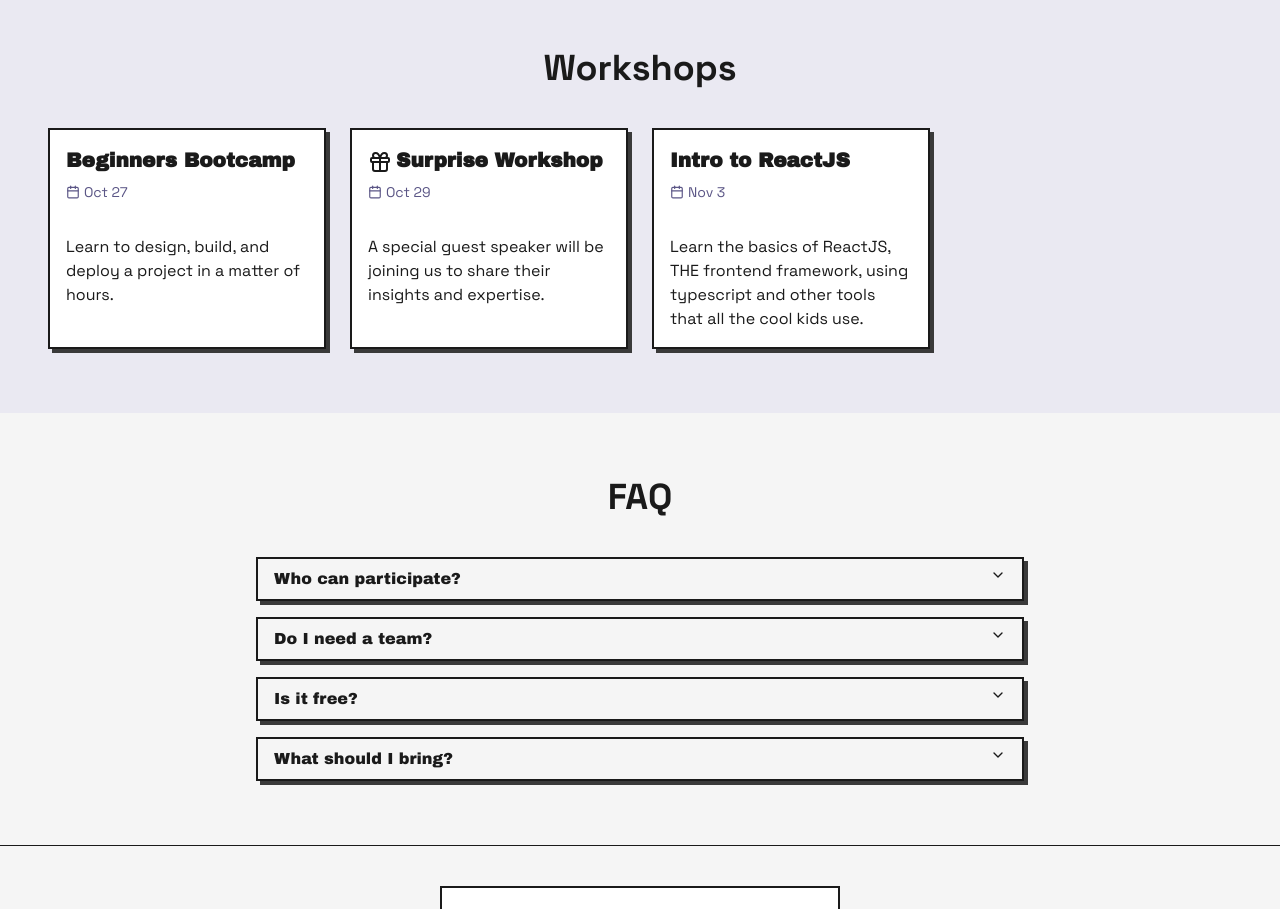
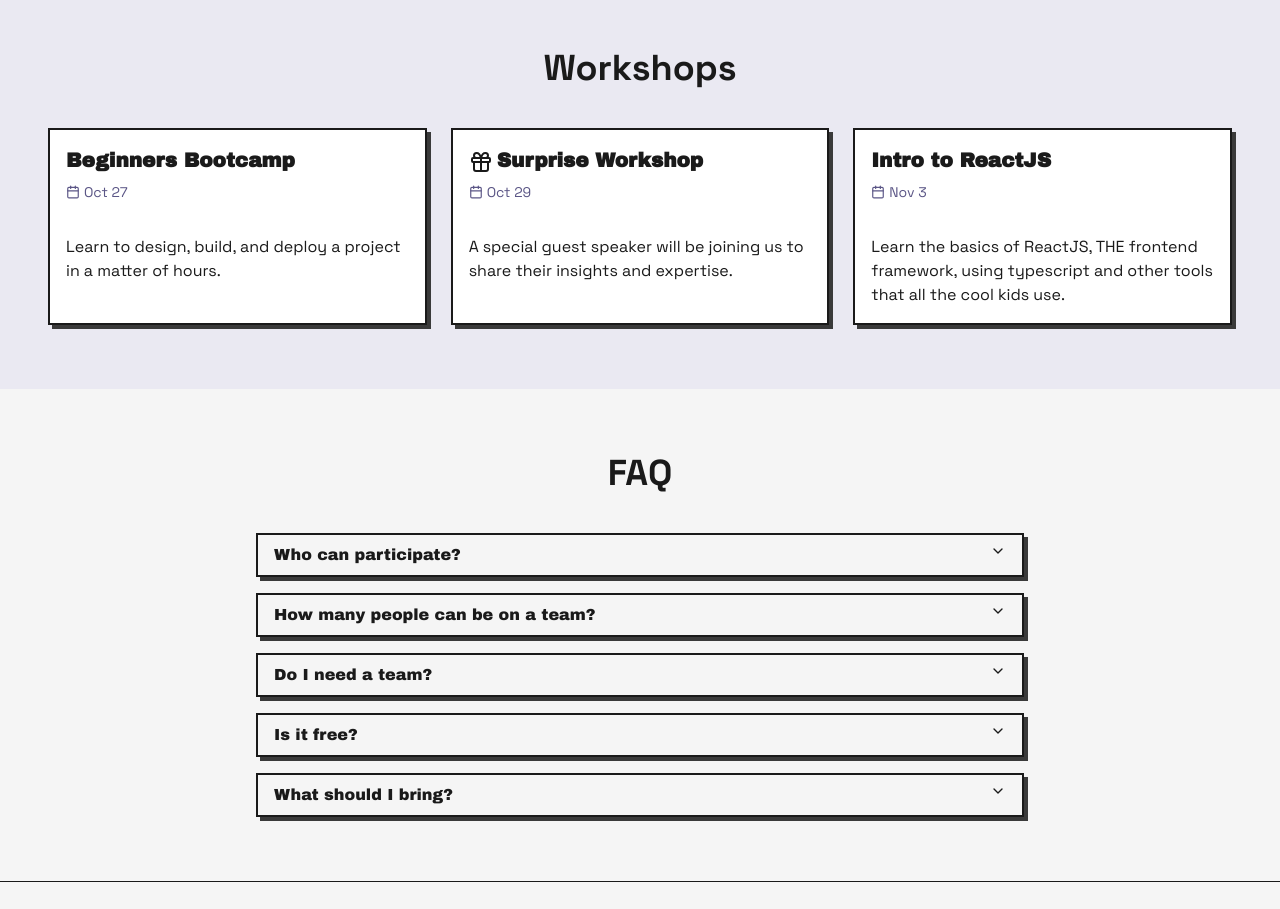
Before and after one commit to BhavnoorSaroya/httphacks-website, a React (Vite) app: page / in a window 1280 px wide. Shown: the part 900-1809 px from the top of the page. Built offline with nearby package versions, Linux system fonts and the light colour scheme.

Commit message:
update faq

```diff
--- a/src/App.tsx
+++ b/src/App.tsx
@@ -40,6 +40,11 @@ export default function App() {
       question: "Who can participate?",
       answer:
         "Anyone from BCIT is welcome to join, whether you're a beginner or an experienced hacker. <b>Vibe coders beware, we might ask you a technical question or five</b>.",
+    },
+        {
+      question: "How many people can be on a team?",
+      answer:
+        "Max 4 people per team, 5 if one of them is a term 1 CST student (we see you).",
     },
     {
       question: "Do I need a team?",
@@ -96,7 +101,7 @@ export default function App() {
       {/* Workshops Section */}
       <section id="workshops" className="py-16 px-6 md:px-12 bg-muted/30">
         <h2 className="text-4xl font-bold text-center mb-10">Workshops</h2>
-        <div className="grid sm:grid-cols-2 lg:grid-cols-4 gap-6 max-w-7xl mx-auto">
+        <div className="grid sm:grid-cols-1 lg:grid-cols-3 gap-6 max-w-7xl mx-auto">
           {workshops.map((ws, i) => (
             <Card key={i} className="w-full hover:shadow-md transition">
               <Card.Header>
```
